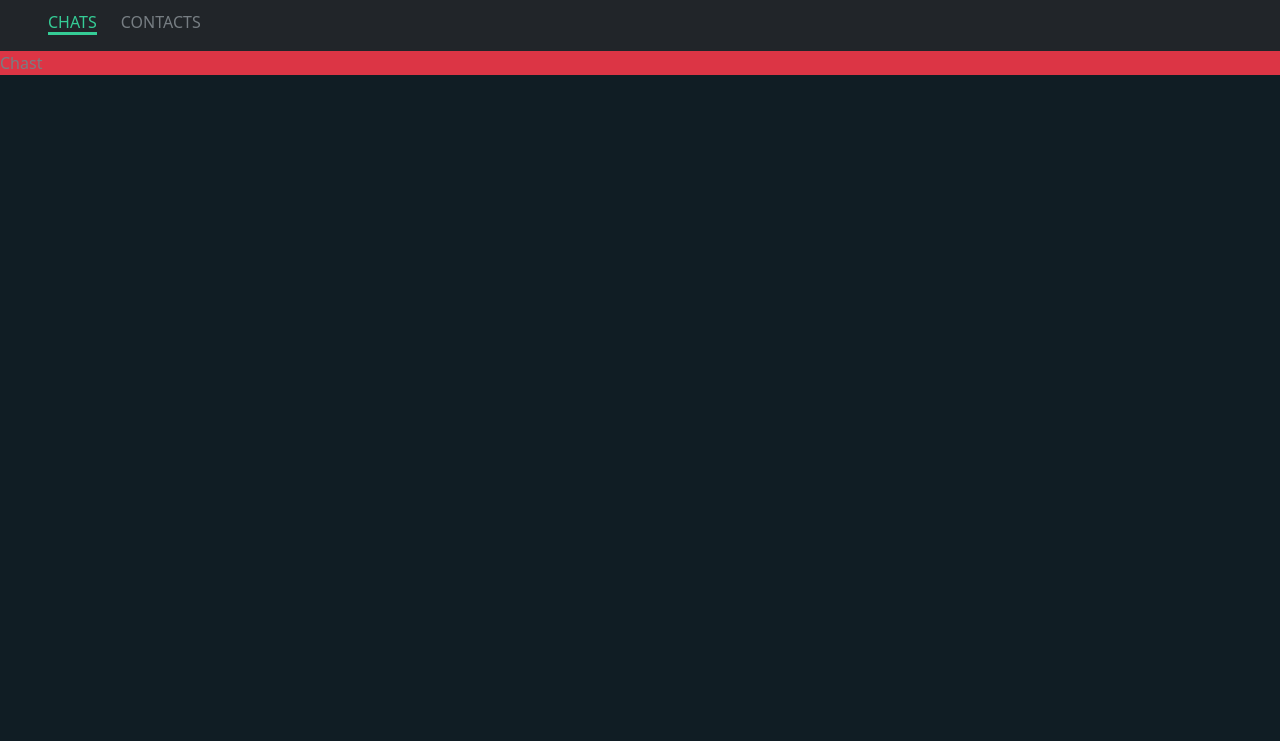
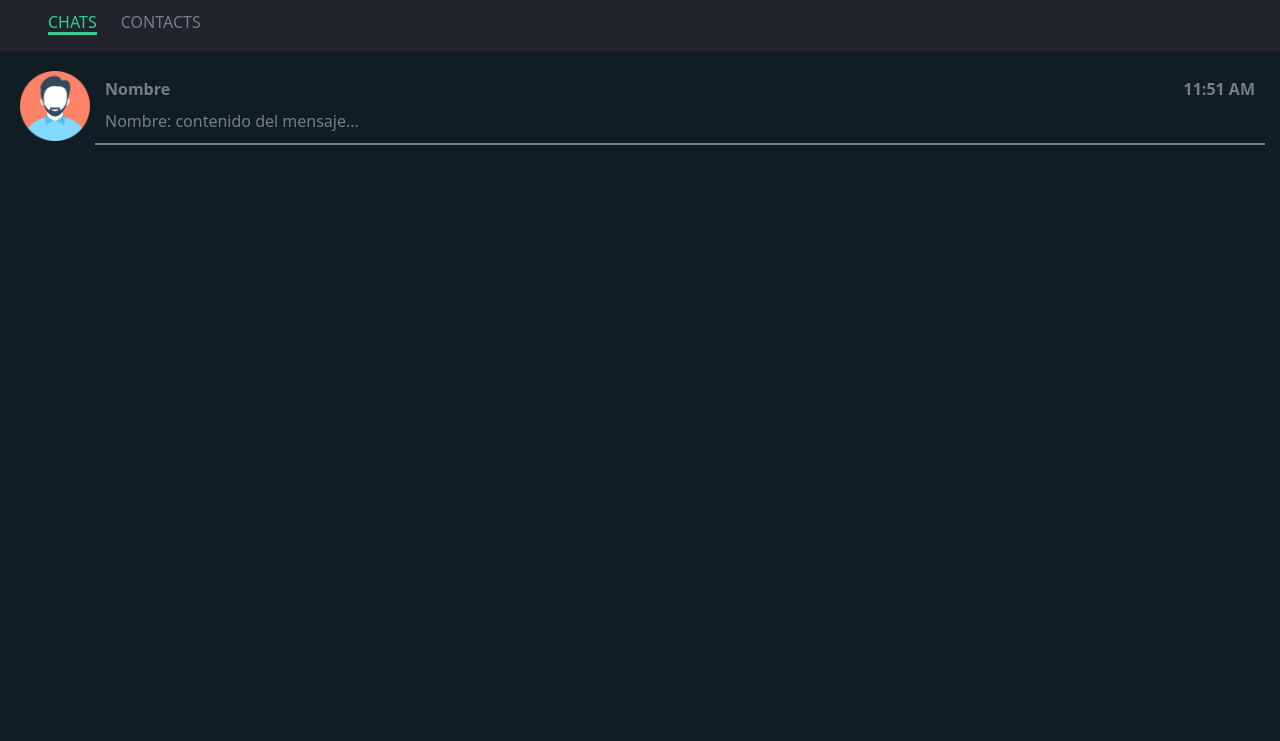
Before and after one commit to 4nG3L000/whatsapp-frontend, a plain HTML site: page index.html in a window 1280 px wide. Shown: the part 59-800 px from the top of the page. Drawn offline with nearby package versions, Linux system fonts and the light colour scheme.

Commit message:
tarjetas de chat y contacto finalizadas

```diff
--- a/assets/css/main.css
+++ b/assets/css/main.css
@@ -1,6 +1,9 @@
 body{
   background-color: #101d24;
   color: #777e83;
+}
+.navbar-brand{
+  color: #777e83 !important;
 }
 .bd-dark {
   background-color: #202c33 !important;
@@ -22,9 +25,6 @@ body{
   width: 14%;
   padding: 5px;
 }
-/* .show-users{
-  display: flex;
-} */
 .nb-options .active{
   color: #35cd96;
   border-bottom: 3px solid #35cd96;
@@ -32,3 +32,20 @@ body{
 .contacts{
   display: none;
 }
+.chat-card,
+.contact-card{
+  padding: 15px;
+}
+.chat-card .content{
+  padding: 10px;
+  border-bottom: 2px solid #777e83;
+}
+.img-chat-card{
+  width: 20%;
+  max-width: 80px;
+  padding: 5px;
+}
+.img-contact-card{
+  width: 15%;
+  padding: 5px;
+}
--- a/index.html
+++ b/index.html
@@ -30,9 +30,33 @@
       <div class="h6" id="op-contacts" onclick="cambiarSeccion('.contacts')">CONTACTS</div>
     </div>
   </nav>
-  <section class="chats bg-danger">Chast</section>
-  <section class="contacts bg-warning">Contacts</section>
+  <!-- inicio seccion de chats  -->
+  <section class="chats">
+    <div class="chat-card d-flex flex-row align-items-center">
+      <img src="assets/images/user.png" class="img-chat-card">
+      <div class="content w-100 d-flex flex-column">
+        <div class="message-info mb-2 d-flex justify-content-between">
+          <span class="fw-bold">Nombre</span>
+          <span class="fw-bold">11:51 AM</span>
+        </div>
+        <div class="message-content">
+          Nombre: contenido del mensaje...
+        </div>
+      </div>
+    </div>
+  </section>
+  <!-- fin seccion chats  -->
 
+  <!-- inicio seccion de contacts  -->
+  <section class="contacts">
+    <div class="contact-card d-flex flex-row align-items-center">
+      <img src="assets/images/user.png" class="img-contact-card">
+      <div class="d-flex align-items-center">
+        <span class="ms-3">Nombre del contacto</span>
+      </div>
+    </div>
+  </section>
+  <!-- fin seccion contacts  -->
   <script src="https://cdn.jsdelivr.net/npm/bootstrap@5.1.3/dist/js/bootstrap.bundle.min.js" integrity="sha384-ka7Sk0Gln4gmtz2MlQnikT1wXgYsOg+OMhuP+IlRH9sENBO0LRn5q+8nbTov4+1p" crossorigin="anonymous"></script>
   <script src="assets/js/main.js"></script>
 
```
